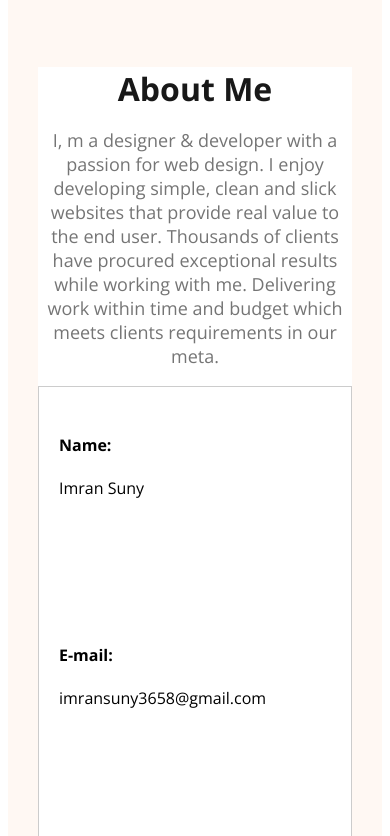
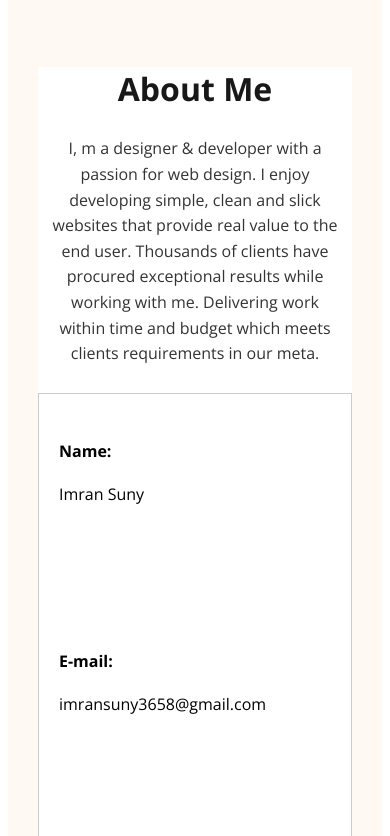
Before and after one commit to tanimtanvirsafari/Tanim-borovai, a plain HTML site: page index.html in a window 390 px wide. Shown: the part 1180-2016 px from the top of the page. Drawn offline with nearby package versions, Linux system fonts and the light colour scheme.

Commit message:
new system added

```diff
--- a/styles/style.css
+++ b/styles/style.css
@@ -586,6 +586,14 @@ h2.primary-line, h3 {
         .about-section, .skills-section, .experience-section, .contact-section {
             padding: 10px;
         }
+        /* Other side forget  */
+        .section-description {
+            font-size: 16px;
+            line-height: 1.6;
+            text-align: center;
+            color: #333;
+            padding: 10px;
+        }
     }
 
 
```
